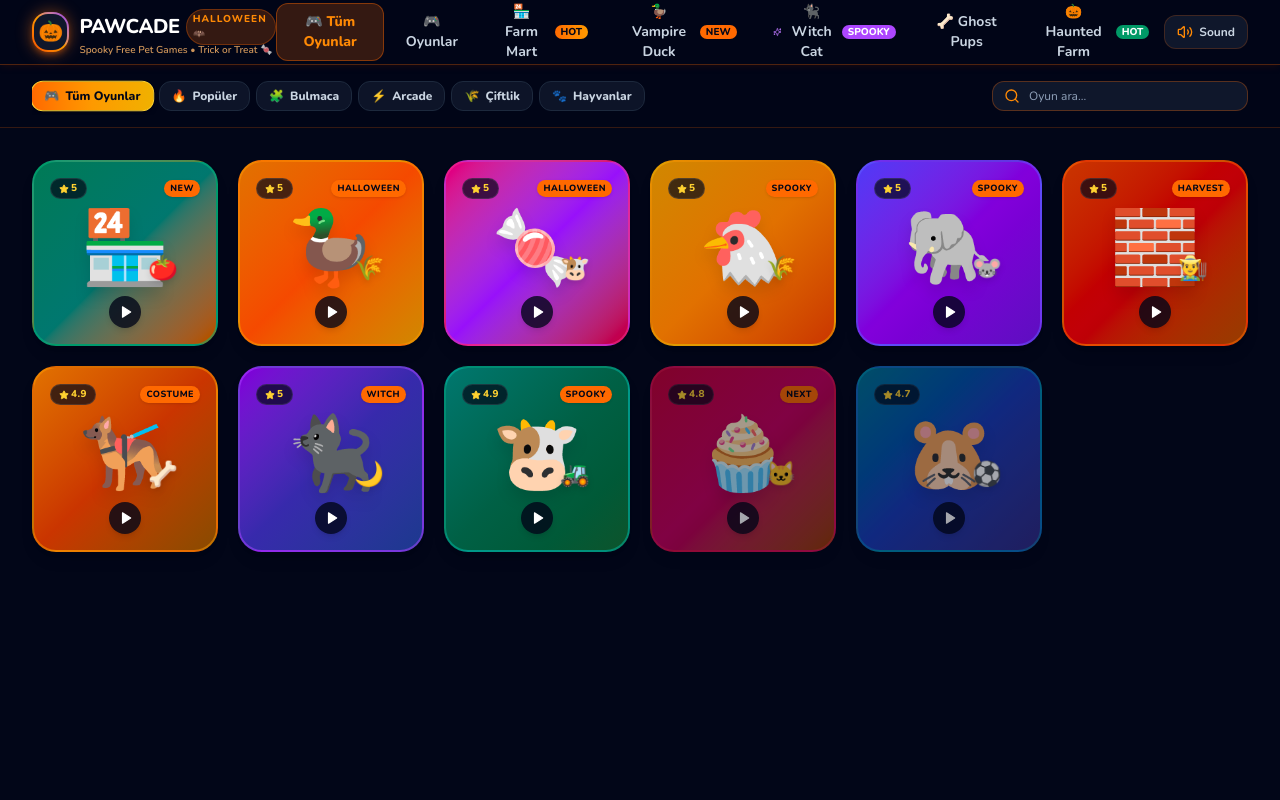
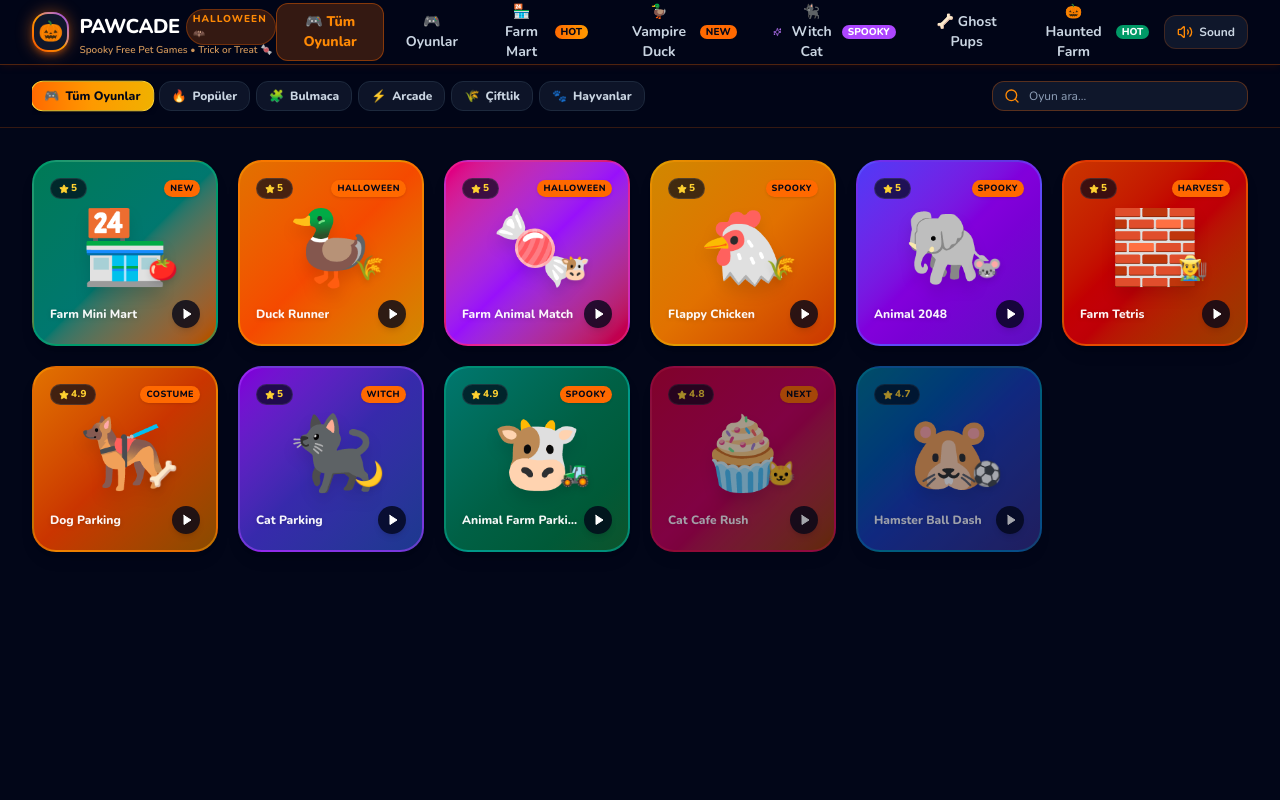
Before and after one commit to Mujukko/pawcadegames, a React (Vite) app: page / in a window 1280 px wide. Shown: the top 800 px of the page. Built offline with nearby package versions, Linux system fonts and the light colour scheme.

Commit message:
fix(ui): Anchor clean game title to bottom of icon tile and add viewport safety for tooltips

```diff
--- a/src/app/HomePage.tsx
+++ b/src/app/HomePage.tsx
@@ -290,17 +290,21 @@ export const HomePage: React.FC<HomePageProps> = ({ navigate }) => {
                     )}
                   </div>
 
-                  {/* Quick Play Arrow / Action Indicator on Hover */}
-                  <div className="w-full flex items-center justify-center relative z-10">
-                    <div className="w-7 h-7 sm:w-8 sm:h-8 rounded-full bg-slate-950/80 group-hover:bg-amber-400 group-hover:text-slate-950 text-white flex items-center justify-center transition-all shadow-md">
-                      <Play className="w-3.5 h-3.5 fill-current ml-0.5" />
+                  {/* Bottom Title Bar & Play Indicator */}
+                  <div className="w-full flex items-center justify-between gap-1.5 relative z-10 pt-1">
+                    <span className="text-[11px] sm:text-xs font-black text-white/95 truncate drop-shadow-sm group-hover:text-amber-300 transition-colors">
+                      {cleanTitle}
+                    </span>
+
+                    <div className="w-6 h-6 sm:w-7 sm:h-7 rounded-full bg-slate-950/80 group-hover:bg-amber-400 group-hover:text-slate-950 text-white flex items-center justify-center transition-all shadow-md shrink-0">
+                      <Play className="w-3 h-3 fill-current ml-0.5" />
                     </div>
                   </div>
                 </button>
 
-                {/* ON HOVER: MINIK BİR YAZI GELIR (Sleek Floating Tooltip) */}
-                <div className="pointer-events-none absolute -bottom-11 left-1/2 -translate-x-1/2 z-40 opacity-0 group-hover:opacity-100 group-focus-within:opacity-100 transition-all duration-200 transform translate-y-1 group-hover:translate-y-0 whitespace-nowrap">
-                  <div className="bg-slate-900/95 text-white text-[11px] font-bold px-3 py-1.5 rounded-xl border border-amber-400/50 shadow-2xl shadow-slate-950/90 flex items-center gap-1.5 backdrop-blur-md">
+                {/* ON HOVER: MINIK BİR YAZI GELIR (Sleek Floating Tooltip with Viewport Safety) */}
+                <div className="pointer-events-none absolute -bottom-9 left-1/2 -translate-x-1/2 z-40 opacity-0 group-hover:opacity-100 group-focus-within:opacity-100 transition-all duration-200 transform translate-y-1 group-hover:translate-y-0 hidden sm:flex">
+                  <div className="bg-slate-900/95 text-white text-[11px] font-bold px-3 py-1 rounded-xl border border-amber-400/50 shadow-2xl shadow-slate-950/90 flex items-center gap-1.5 backdrop-blur-md whitespace-nowrap">
                     <span className="text-amber-300 font-black">{cleanTitle}</span>
                     <span className="text-slate-500">•</span>
                     <span className="text-slate-300">{visual.shortTag}</span>
```
